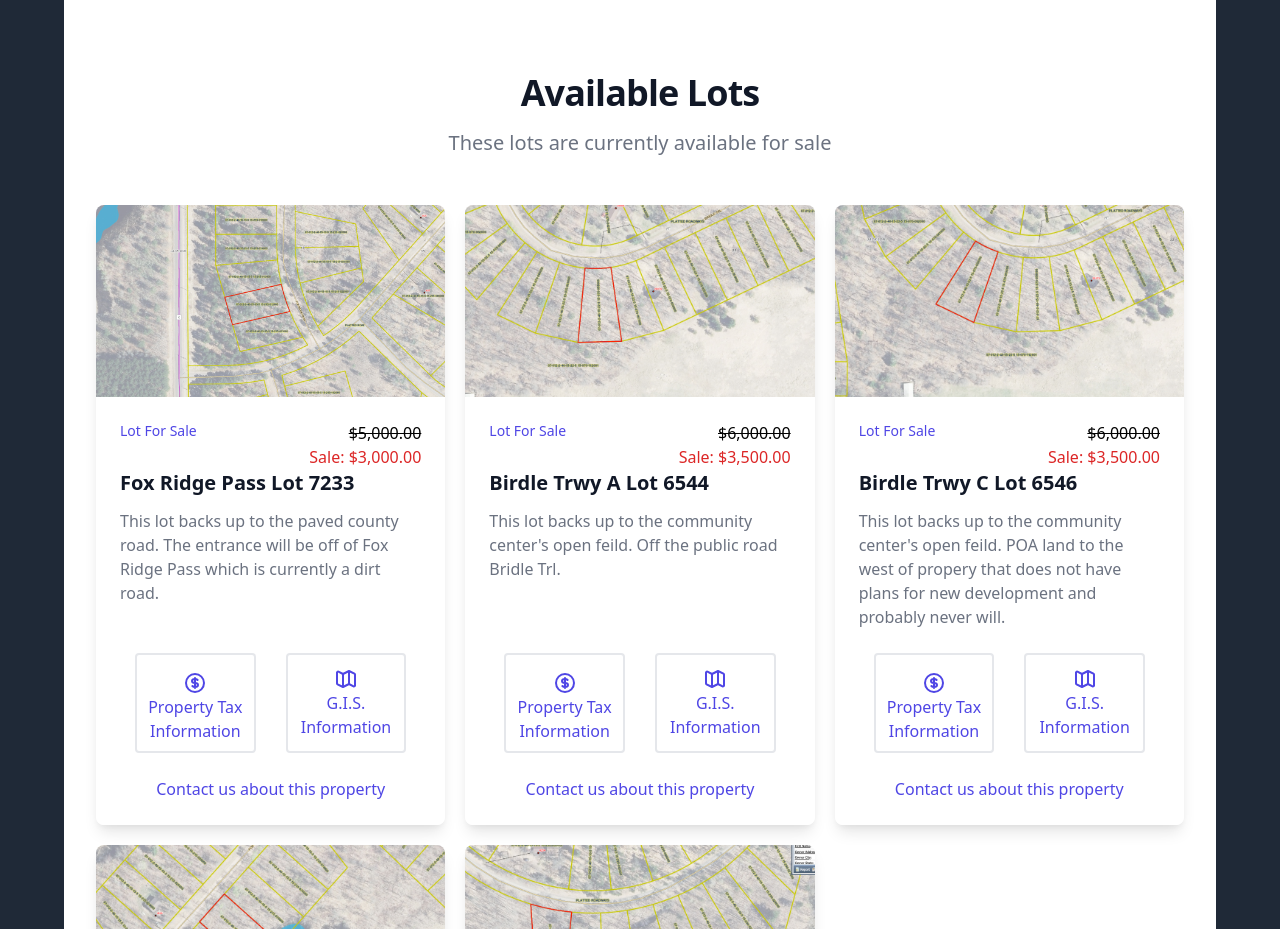
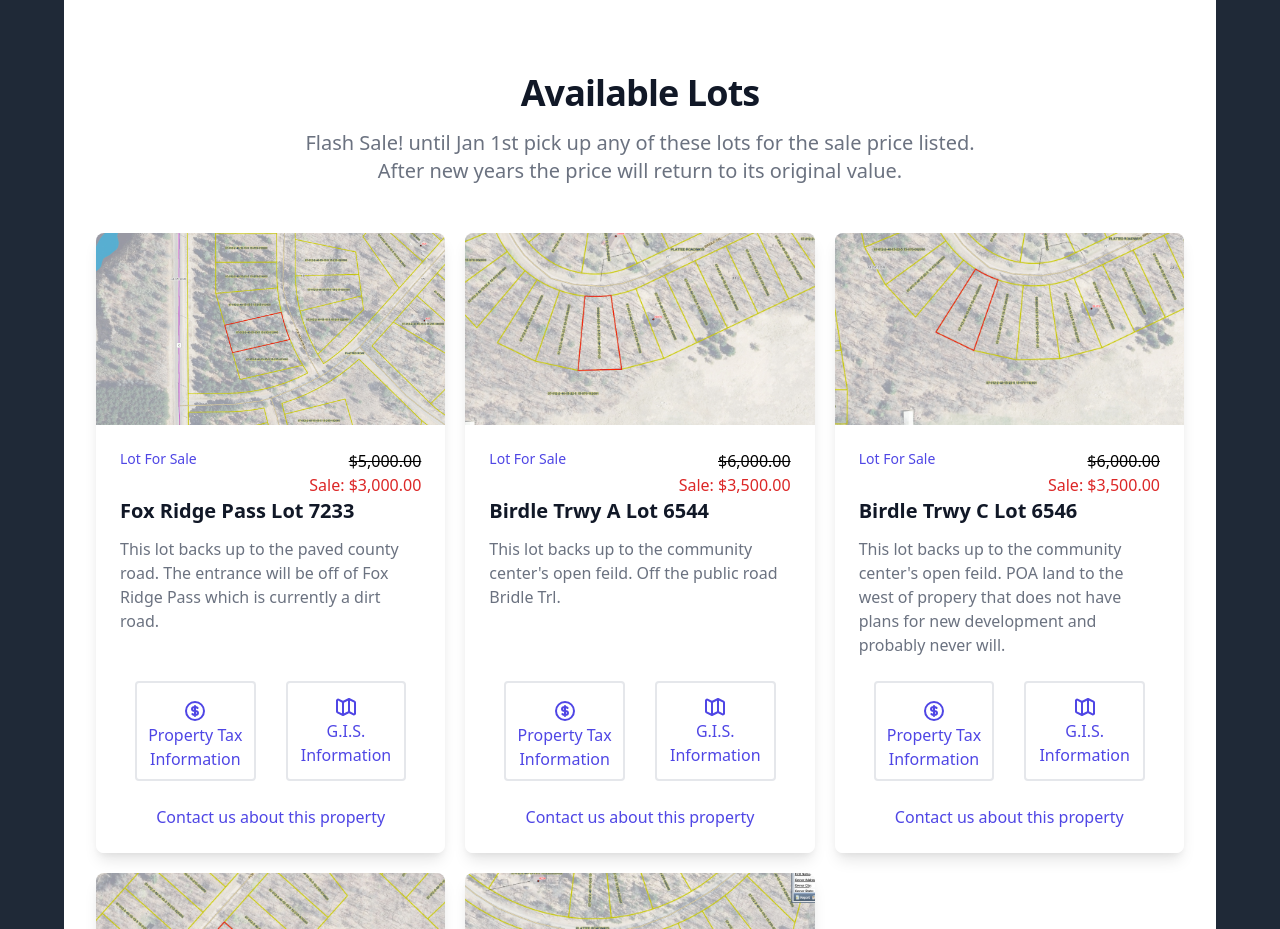
Before and after one commit to Pink-Marlin-Digital/voyager-village, a React (Create React App) app: page / in a window 1280 px wide. Shown: the part 3700-4629 px from the top of the page. Built offline with nearby package versions, Linux system fonts and the light colour scheme.

Commit message:
chore: update sale info

```diff
--- a/src/Components/AvailableLots.tsx
+++ b/src/Components/AvailableLots.tsx
@@ -22,7 +22,9 @@ export const AvailableLots = () => {
             Available Lots
           </h2>
           <p className="mt-3 max-w-2xl mx-auto text-xl text-gray-500 sm:mt-4">
-            These lots are currently available for sale
+            Flash Sale! until Jan 1st pick up any of these lots for the sale
+            price listed. After new years the price will return to its original
+            value.
           </p>
         </div>
         <div className="mt-12 max-w-lg mx-auto grid gap-5 lg:grid-cols-3 lg:max-w-none">
```
